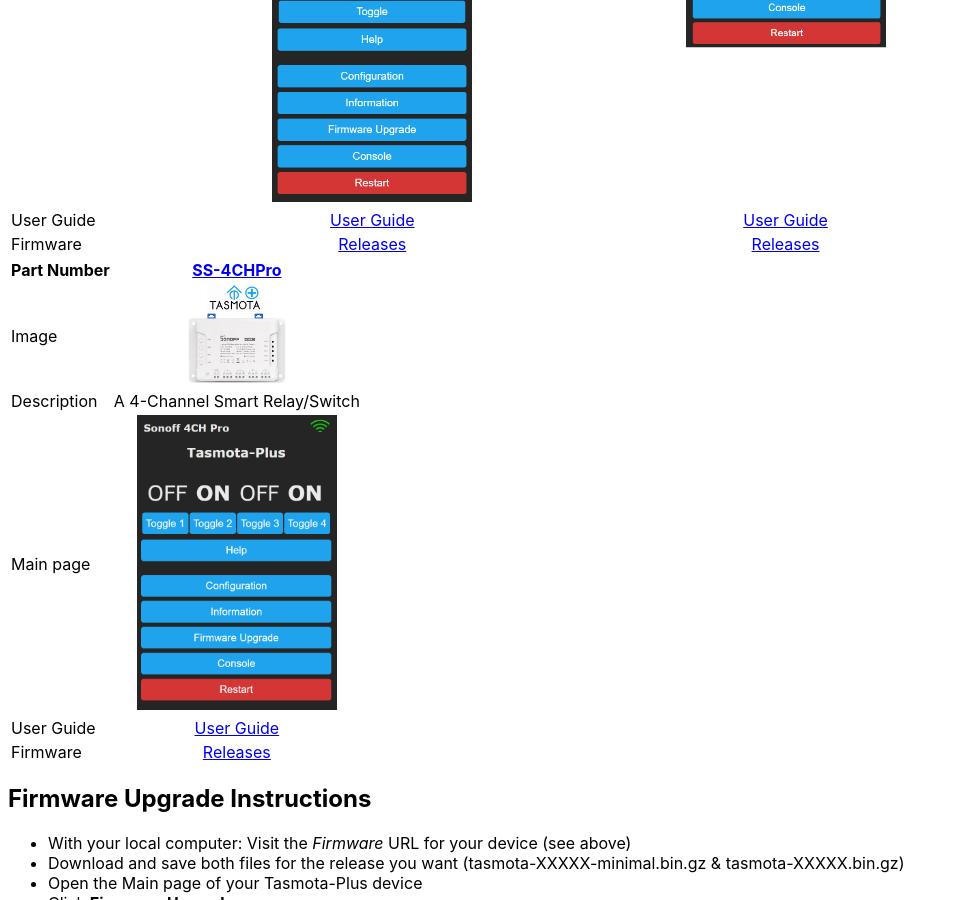
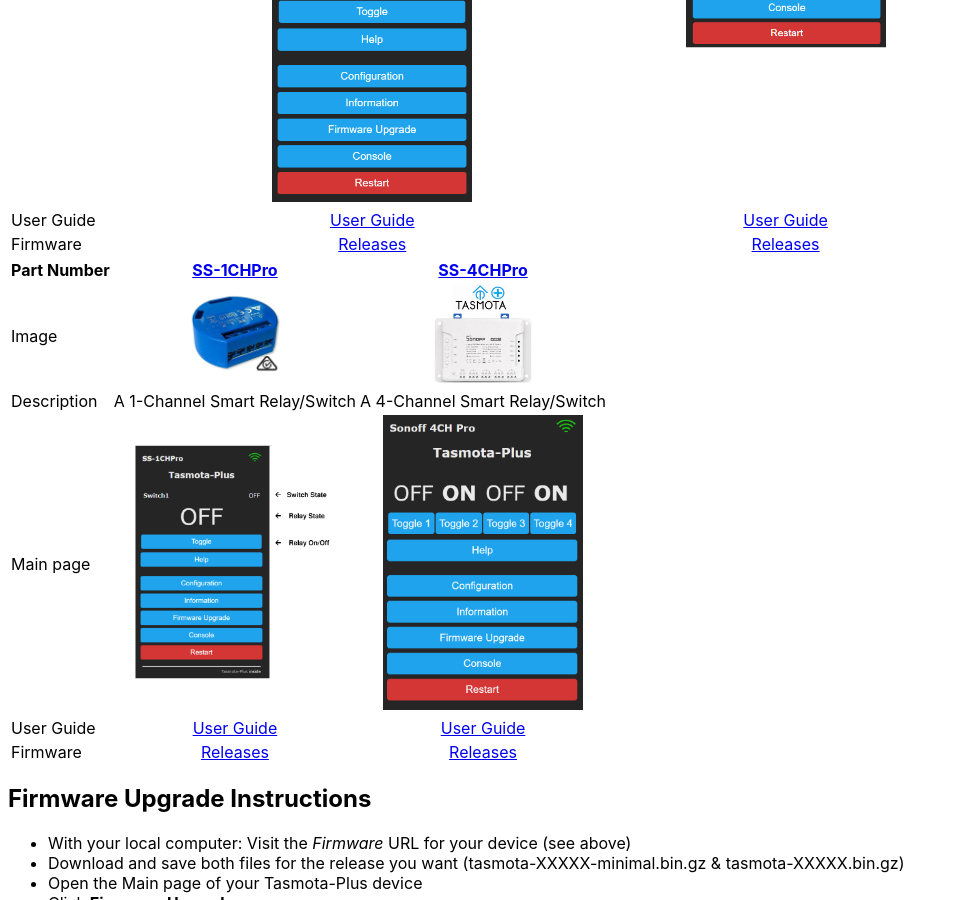
Before and after one commit to UBWH/ubwh.github.io, a Jekyll site: the page built from index.md, in a window 1280 px wide and 900 px high, scrolled down 2704 px. Shown: the whole window, without its empty margins (0-957 px from the left). Built offline with Jekyll 4.4.1, drawn with Linux system fonts in a browser that asks for light colours; our own code applies the rules of GitHub Pages for plain Markdown files; a script that is not in the unit is left out.

Commit message:
Update index.md

```diff
--- a/index.md
+++ b/index.md
@@ -69,13 +69,13 @@ With _Tasmota Standard_, WiFi signal level is only available in the _Information
 | User Guide|[User Guide](https://github.com/UBWH/ubwh.github.io/blob/master/assets/UserGuides/UG-SP-Plug-AU.pdf)|[User Guide](https://github.com/UBWH/ubwh.github.io/blob/master/assets/UserGuides/UG-SP-Strip-AU.pdf)
 | Firmware | [Releases](https://ubwh.com.au/tasmota/Tasmota-Plus/SP-Plug-ReleaseNotes.php) | [Releases](https://ubwh.com.au/tasmota/Tasmota-Plus/SP-Strip-ReleaseNotes.php)
 
-| Part Number     | [SS-4CHPro](https://ubwh.com.au/SS-4CHPro) |
-| :---------------|:------------:|
-| Image | <img src="assets/images/SS-4CHPro.jpg" width="100px">|
-| Description | A 4-Channel Smart Relay/Switch|
-| Main page|<img src="assets/images/SS-4CHPro_main_.png" width="200px">|
-| User Guide|[User Guide](https://github.com/UBWH/ubwh.github.io/blob/master/assets/UserGuides/UG-SS-4CHPro.pdf)|
-| Firmware | [Releases](https://ubwh.com.au/tasmota/Tasmota-Plus/SS-4CHPro-ReleaseNotes.php) |
+| Part Number     | [SS-1CHPro](https://ubwh.com.au/SS-1CHPro) |   [SS-4CHPro](https://ubwh.com.au/SS-4CHPro) |
+| :---------------|:------------:|:------------:|
+| Image | <img src="assets/images/SS-1CHPro.png" width="100px">|<img src="assets/images/SS-4CHPro.jpg" width="100px">|
+| Description | A 1-Channel Smart Relay/Switch| A 4-Channel Smart Relay/Switch|
+| Main page|<img src="assets/images/SS-1CHPro_Main.png" width="200px">|<img src="assets/images/SS-4CHPro_main_.png" width="200px">|
+| User Guide|[User Guide](https://github.com/UBWH/ubwh.github.io/blob/master/assets/UserGuides/UG-SS-1CHPro.pdf)|[User Guide](https://github.com/UBWH/ubwh.github.io/blob/master/assets/UserGuides/UG-SS-4CHPro.pdf)|
+| Firmware | [Releases](https://ubwh.com.au/tasmota/Tasmota-Plus/SS-1CHPro-ReleaseNotes.php) |[Releases](https://ubwh.com.au/tasmota/Tasmota-Plus/SS-4CHPro-ReleaseNotes.php) |
 
 
 ## Firmware Upgrade Instructions
```
